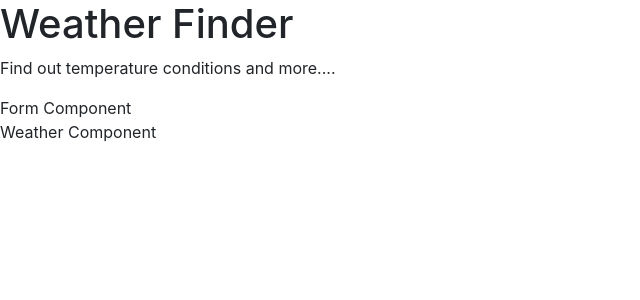
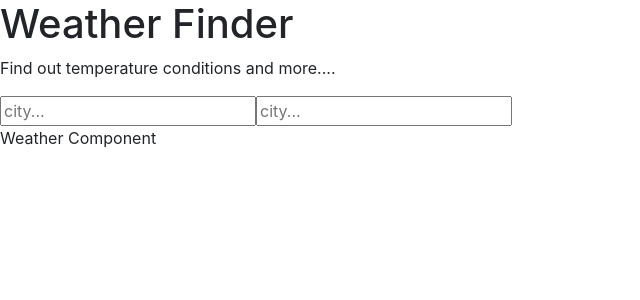
Before and after one commit to HassanAbdinur/Weather-App, a React (Create React App) app: page / in a window 1280 px wide. Shown: the top 300 px of the page, without its empty margins (0-640 px from the left). Built offline with nearby package versions, Linux system fonts and the light colour scheme; no server answers.

Commit message:
working on form

```diff
--- a/src/components/Form.js
+++ b/src/components/Form.js
@@ -3,7 +3,10 @@ import React from "react";
 class Form extends React.Component {
     render() {
         return(
-            <div>Form Component</div>
+            <form>
+                <input type="text" name="city" placeholder="city..." />
+                <input type="text" name="city" placeholder="city..." />
+            </form>
         );
     }
 }
```
